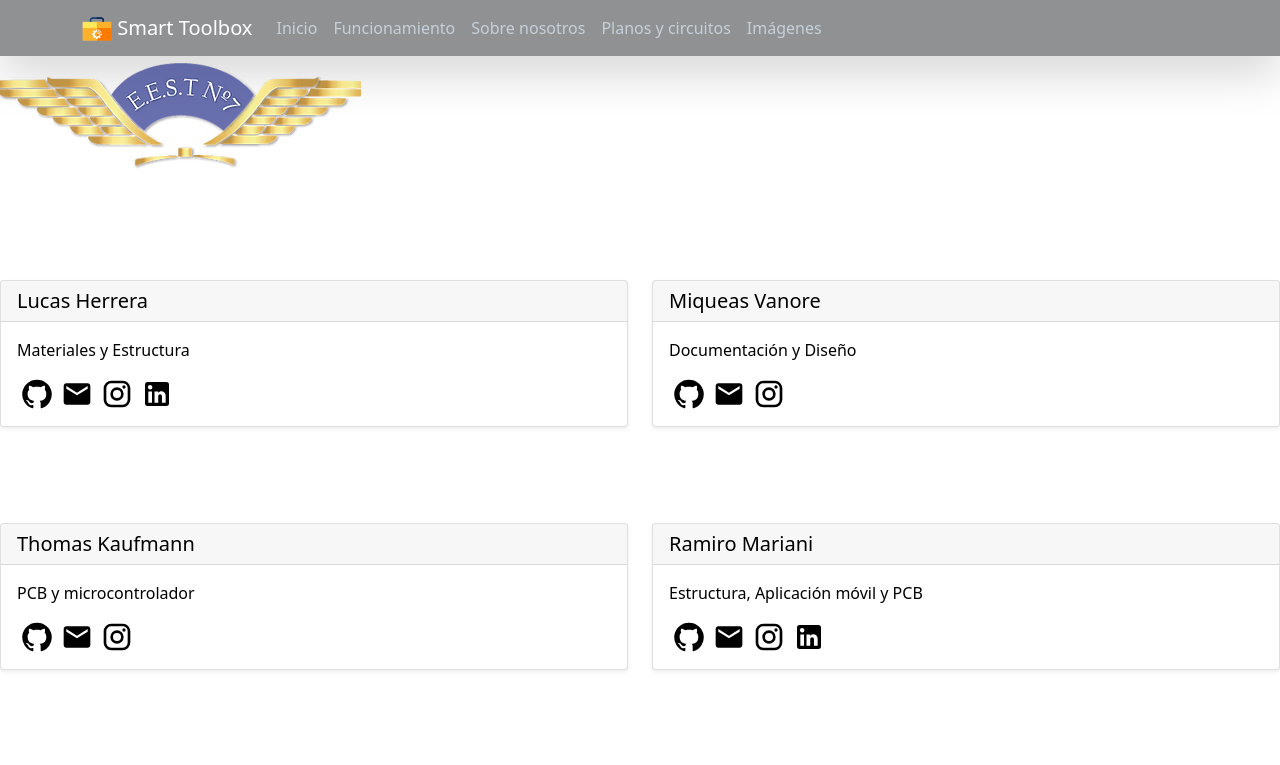
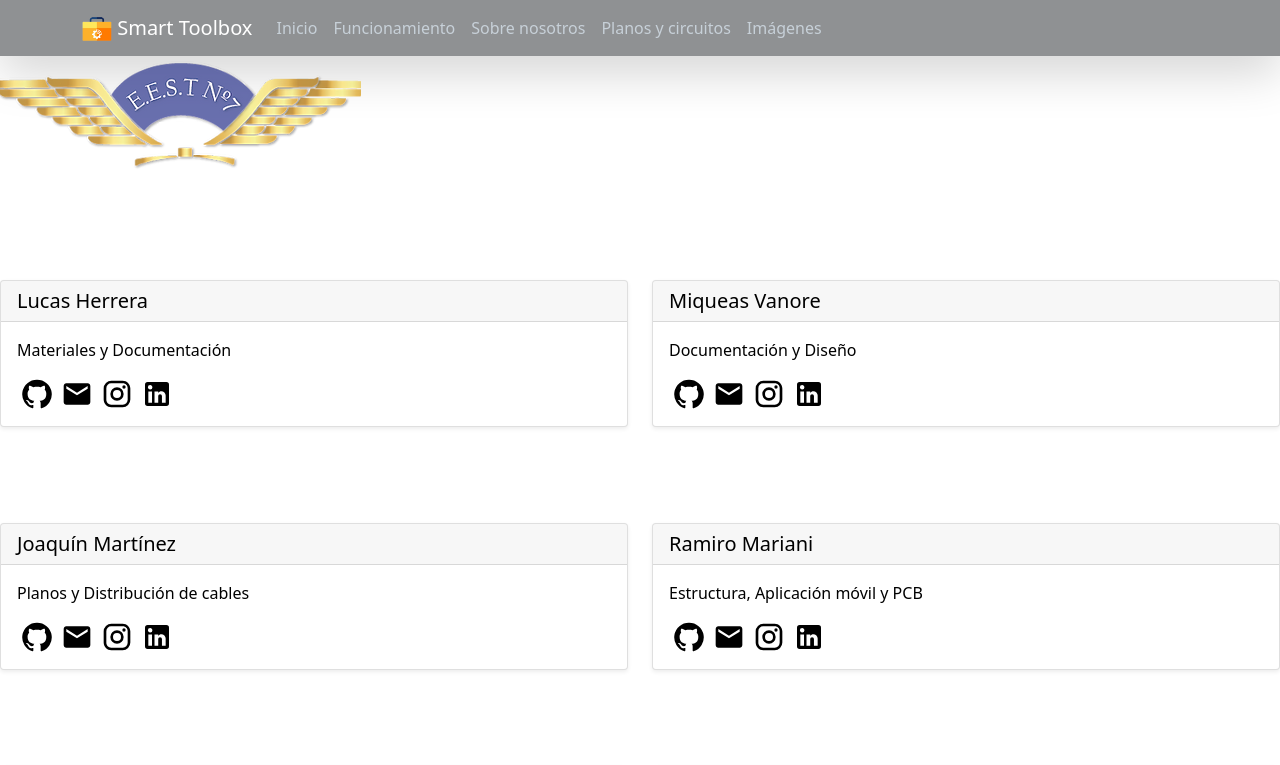
Before and after one commit to impatrq/smart_toolbox, a Next.js app in the folder pagina-web/: page /nosotros in a window 1280 px wide. Shown: the top 765 px of the page. Built offline with nearby package versions, Linux system fonts and the light colour scheme.

Commit message:
chore: cambiar seccion de nosotros

```diff
--- a/pagina-web/pages/nosotros.tsx
+++ b/pagina-web/pages/nosotros.tsx
@@ -24,7 +24,7 @@ const nosotros: NextPage = () => {
         <Row className="w-full">
           <ContactCard
             person="Lucas Herrera"
-            text="Materiales y Estructura"
+            text="Materiales y Documentación"
             github="https://github.com/lucas-le-herrera"
             email="mailto:lucassherreraa2003@gmail.com"
             ig="https://www.instagram.com/lucas.herreraa.19"
@@ -36,17 +36,17 @@ const nosotros: NextPage = () => {
             github="https://github.com/MiqueasVanore"
             email="mailto:vnmiqueas@gmail.com"
             ig="https://www.instagram.com/miqueasvn"
-            li=""
+            li="#"
           />
         </Row>
         <Row className="w-full">
           <ContactCard
-            person="Thomas Kaufmann"
-            text="PCB y microcontrolador"
-            github="#"
-            email="#"
-            ig="#"
-            li=""
+            person="Joaquín Martínez"
+            text="Planos y Distribución de cables"
+            github="https://github.com/joacozape04"
+            email="mailto:joaquinosmartinez@gmail.com"
+            ig="https://www.instagram.com/joaquinosmartinez"
+            li="#"
           />
           <ContactCard
             person="Ramiro Mariani"
@@ -68,11 +68,11 @@ const nosotros: NextPage = () => {
           />
           <ContactCard
             person="Agustín Esquivel"
-            text="Esquemáticos y placas de circuito impreso"
+            text="Diseño de la placa de control y Esquemáticos"
             github="https://github.com/Agustin-Esquivel04"
             email="mailto:esquivel.agustin04@gmail.com"
             ig="https://www.instagram.com/agus_esquivel_1"
-            li=""
+            li="#"
           />
         </Row>
       </div>
```
